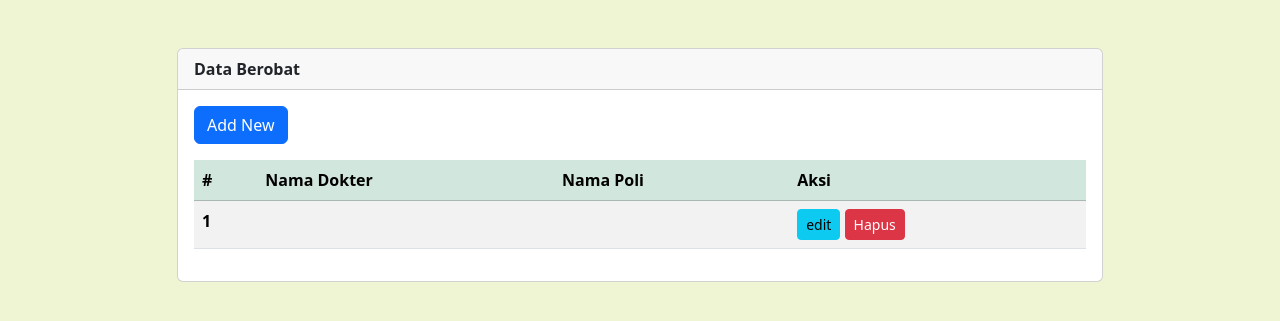
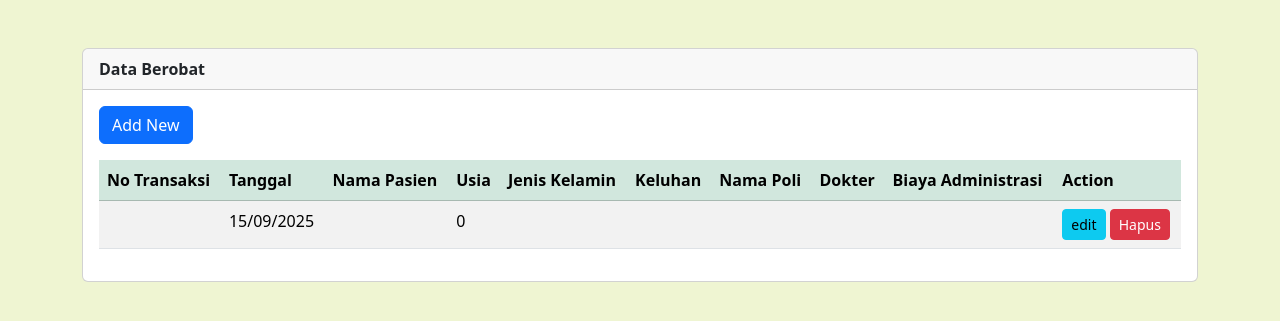
Before and after one commit to is61b/PRAKOM2025, a PHP site: page /berobat/index.php in a window 1280 px wide. Shown: the part 56-377 px from the top of the page. Run offline with PHP 8.4, Linux system fonts and the light colour scheme; tables that the repository leaves empty or names only in its code hold one stand-in row (values such as "Sample post"); data that the repository does not hold is empty.

Commit message:
proses tambah berobat

```diff
--- a/berobat/index.php
+++ b/berobat/index.php
@@ -16,7 +16,7 @@
     <div class="container">
         <!-- disini kontennya -->
         <div class="row">
-            <div class="col-10 m-auto mt-5">
+            <div class="col-12 m-auto mt-5">
                 <div class="card">
                     <div class="card-header">
                         <b>Data Berobat</b>
@@ -26,10 +26,16 @@
                         <table class="table mt-3 table-striped ">
                             <thead>
                                 <tr class="table-success">
-                                    <th scope="col">#</th>
-                                    <th scope="col">Nama Dokter</th>
+                                    <th scope="col">No Transaksi</th>
+                                    <th scope="col">Tanggal</th>
+                                    <th scope="col">Nama Pasien</th>
+                                    <th scope="col">Usia</th>
+                                    <th scope="col">Jenis Kelamin</th>
+                                    <th scope="col">Keluhan</th>
                                     <th scope="col">Nama Poli</th>
-                                    <th scope="col">Aksi</th>
+                                    <th scope="col">Dokter</th>
+                                    <th scope="col">Biaya Administrasi</th>
+                                    <th scope="col">Action</th>
                                 </tr>
                             </thead>
                             <tbody>
@@ -38,7 +44,10 @@
                                 include('../koneksi.php');
 
                                 #2. menuliskan query
-                                $qry = "SELECT * FROM dokter INNER JOIN poli ON dokter.Poli_ID = poli.Poli_ID ORDER BY dokter.Dokter_ID ASC";
+                                $qry = "SELECT * FROM berobat
+                                INNER JOIN pasien ON berobat.PasienKlinik_ID=pasien.pasienKlinik_ID
+                                INNER JOIN dokter ON berobat.Dokter_ID=dokter.Dokter_ID
+                                INNER JOIN poli ON dokter.Poli_ID=poli.Poli_ID";
 
                                 #3. menjalankan query
                                 $result = mysqli_query($koneksi, $qry);
@@ -46,21 +55,36 @@
                                 #4. melakukan looping data Dokter
                                 $nomor = 1;
                                 foreach ($result as $row) {
+                                    //memformat ulang tanggal berobat
+                                    $tgl_berobat = date_create($row['Tanggal_Berobat']);
+                                    $tgl_berobat = date_format($tgl_berobat, 'd/m/Y');
 
-                                        ?>
+                                    //membuat usia pasien
+                                    $tanggal_lahir = new DateTime($row['Tanggal_LahirPasien']);
+                                    $sekarang = new DateTime("today");
+                                    $usia = $sekarang->diff($tanggal_lahir)->y;
+
+                                    ?>
                                     <tr>
-                                        <th scope="row"><?= $nomor++ ?></th>
+                                        <td><?= $row['No_Transaksi'] ?></td>
+                                        <td><?= $tgl_berobat ?></td>
+                                        <td><?= $row['Nama_pasienKlinik'] ?></td>
+                                        <td><?= $usia ?></td>
+                                        <td><?= $row['Jenis_KelaminPasien'] ?></td>
+                                        <td><?= $row['Keluhan_Pasien'] ?></td>
+                                        <td><?= $row['Nama_Poli'] ?></td>
                                         <td><?= $row['Nama_Dokter'] ?></td>
-                                        <td><?= $row['Nama_Poli'] ?></td>
+                                        <td><?= $row['Biaya_Adm'] ?></td>
                                         <td>
-                                            <a href="edit.php?id=<?=$row['Dokter_ID'] ?>" class="btn btn-info btn-sm">edit</a>
+                                            <a href="edit.php?id=<?= $row['Dokter_ID'] ?>"
+                                                class="btn btn-info btn-sm">edit</a>
                                             <button type="button" class="btn btn-danger btn-sm" data-bs-toggle="modal"
-                                                data-bs-target="#exampleModal<?=$row['Dokter_ID'] ?>">
+                                                data-bs-target="#exampleModal<?= $row['No_Transaksi'] ?>">
                                                 Hapus
                                             </button>
                                             <!-- Modal -->
-                                            <div class="modal fade" id="exampleModal<?=$row['Dokter_ID'] ?>" tabindex="-1"
-                                                aria-labelledby="exampleModalLabel" aria-hidden="true">
+                                            <div class="modal fade" id="exampleModal<?= $row['No_Transaksi'] ?>"
+                                                tabindex="-1" aria-labelledby="exampleModalLabel" aria-hidden="true">
                                                 <div class="modal-dialog">
                                                     <div class="modal-content">
                                                         <div class="modal-header">
@@ -70,12 +94,14 @@
                                                                 aria-label="Close"></button>
                                                         </div>
                                                         <div class="modal-body">
-                                                            Yakin data Dokter <b><?= $row['Nama_Dokter'] ?></b> ingin dihapus?
+                                                            Yakin data Dokter <b><?= $row['No_Transaksi'] ?></b> ingin
+                                                            dihapus?
                                                         </div>
                                                         <div class="modal-footer">
                                                             <button type="button" class="btn btn-secondary"
                                                                 data-bs-dismiss="modal">Batal</button>
-                                                            <a href="hapus.php?id=<?=$row['Dokter_ID'] ?>" class="btn btn-danger">Hapus</a>
+                                                            <a href="hapus.php?id=<?= $row['No_Transaksi'] ?>"
+                                                                class="btn btn-danger">Hapus</a>
                                                         </div>
                                                     </div>
                                                 </div>
```
